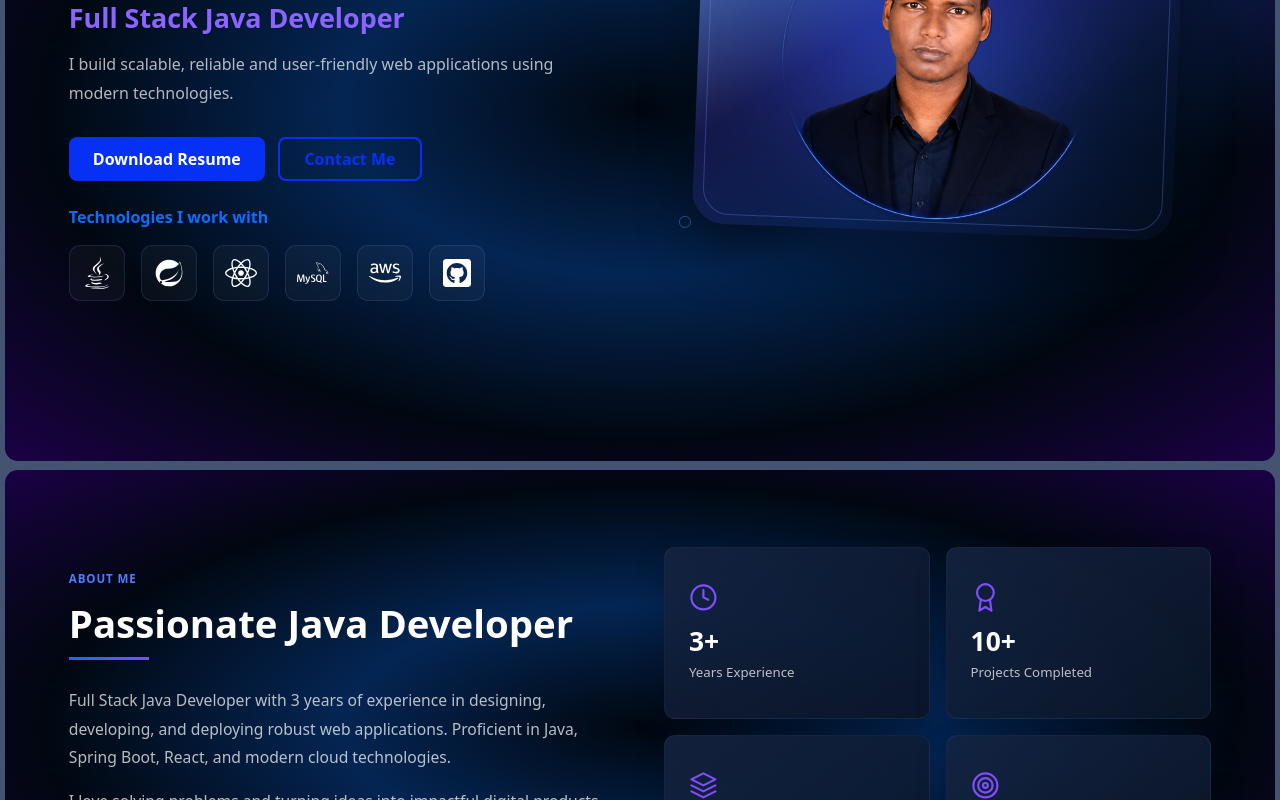
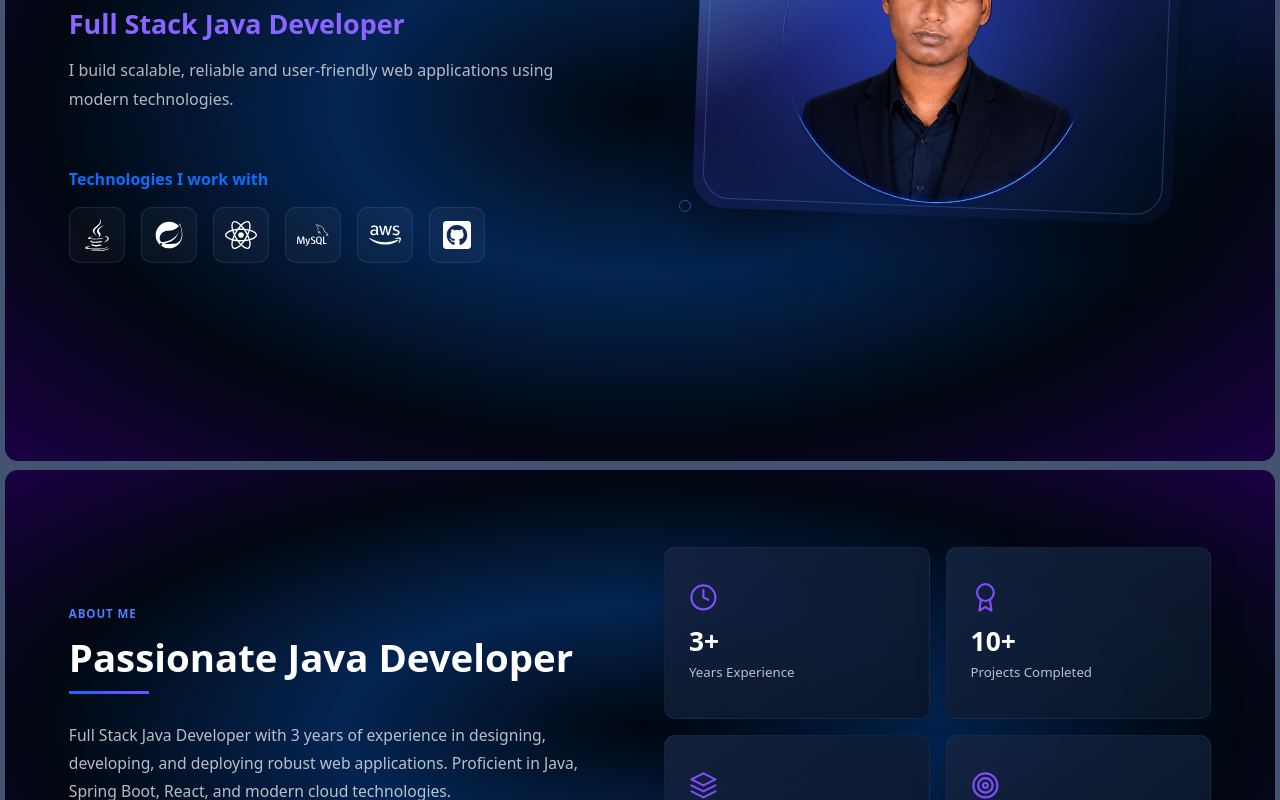
Before and after one commit to Yubraj-Sahoo/yubraj-portfolio, a React (Vite) app: page /#home in a window 1280 px wide. Shown: the part 320-1120 px from the top of the page. Built offline with nearby package versions, Linux system fonts and the light colour scheme.

Commit message:
Add configuration options for resume, contact, and experience visibility in app settings

```diff
--- a/src/data/app.ts
+++ b/src/data/app.ts
@@ -34,5 +34,8 @@ export const APP_INFO: AppInfo = {
     },
     config: {
         showHireButton: false,
+        enableResume: false,
+        enableContact: false,
+        enableExperience:false,
     },
 };
--- a/src/features/about/components/Content.tsx
+++ b/src/features/about/components/Content.tsx
@@ -1,4 +1,4 @@
-import {ABOUT_CONTENT} from '../../../data';
+import {ABOUT_CONTENT, APP_INFO} from '../../../data';
 import {Button} from '../../../components/ui';
 
 export const Content = () => {
@@ -16,9 +16,14 @@ export const Content = () => {
                 ))}
             </div>
 
-            <Button href={ABOUT_CONTENT.ctaHref} size="md" radius="circle-1" className="about-section__button">
-                {ABOUT_CONTENT.ctaLabel}
-            </Button>
+            {
+                APP_INFO.config.enableExperience && (
+                    <Button href={ABOUT_CONTENT.ctaHref} size="md" radius="circle-1" className="about-section__button">
+                        {ABOUT_CONTENT.ctaLabel}
+                    </Button>
+                )
+            }
+
         </div>
     );
 };
--- a/src/features/home/components/Hero.tsx
+++ b/src/features/home/components/Hero.tsx
@@ -14,12 +14,15 @@ export const Hero = () => {
                 <div className="col-lg-6 order-2 order-lg-1 hero-section__content">
                     <HeroContent key={APP_INFO.personal.name} item={APP_INFO}/>
                     <div className="hero-section__actions">
-                        <Button radius="circle-1" onClick={downloadResume}>
-                            {HERO_ACTIONS.resumeLabel}
-                        </Button>
-                        <Button href={HERO_ACTIONS.contactHref} variant="ghost" outlined radius="circle-1">
-                            {HERO_ACTIONS.contactLabel}
-                        </Button>
+                        {APP_INFO.config.enableResume && (<Button radius="circle-1" onClick={downloadResume}>
+                                {HERO_ACTIONS.resumeLabel}
+                            </Button>
+                        )}
+                        {APP_INFO.config.enableContact && (
+                            <Button href={HERO_ACTIONS.contactHref} variant="ghost" outlined radius="circle-1">
+                                {HERO_ACTIONS.contactLabel}
+                            </Button>
+                        )}
                     </div>
                     <Technologies/>
                 </div>
--- a/src/types/app.ts
+++ b/src/types/app.ts
@@ -56,5 +56,8 @@ export interface AppInfo {
 
     config:{
         showHireButton: boolean;
+        enableResume:boolean,
+        enableContact:boolean,
+        enableExperience:boolean,
     };
 }
```
Also changed, not shown: src/test/data/app.ts (+5 -2 lines).
